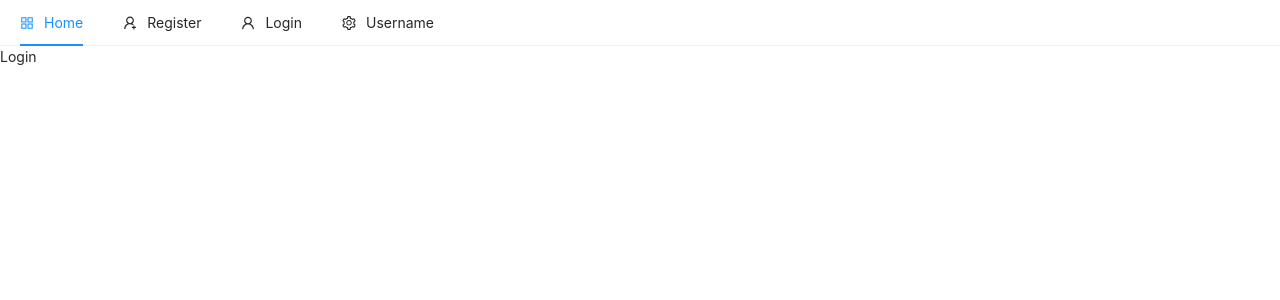
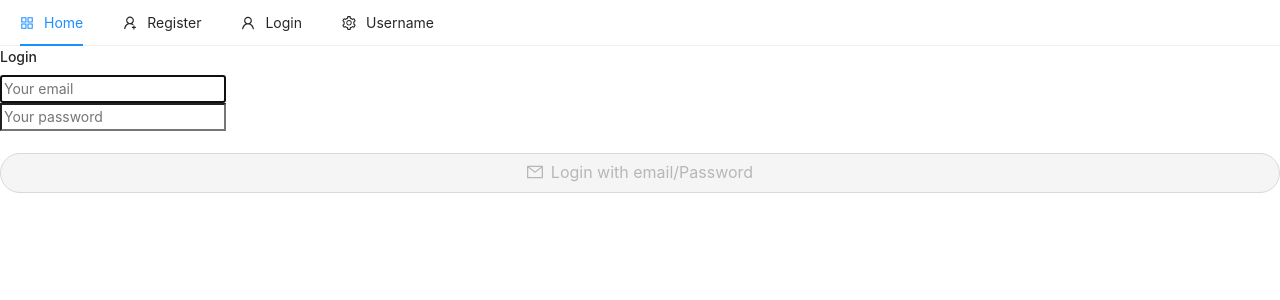
Before and after one commit to camali1047/ecommerce, a React (Create React App) app: page /login in a window 1280 px wide. Shown: the top 300 px of the page. Built offline with nearby package versions, Linux system fonts and the light colour scheme; no server answers.

Commit message:
login-register

```diff
--- a/package.json
+++ b/package.json
@@ -12,9 +12,12 @@
     "firebase": "^8.2.9",
     "react": "^17.0.1",
     "react-dom": "^17.0.1",
+    "react-redux": "^7.2.2",
     "react-router-dom": "^5.2.0",
     "react-scripts": "4.0.3",
     "react-toastify": "^7.0.3",
+    "redux": "^4.0.5",
+    "redux-devtools-extension": "^2.13.8",
     "web-vitals": "^1.0.1"
   },
   "scripts": {
--- a/src/App.js
+++ b/src/App.js
@@ -1,13 +1,40 @@
-import React from "react";
+import React, { useEffect } from "react";
 import { Switch, Route } from "react-router-dom";
 import { ToastContainer } from "react-toastify";
 import "react-toastify/dist/ReactToastify.css";
+
 import Login from "./pages/auth/Login";
 import Register from "./pages/auth/Register";
 import Home from "./pages/Home";
 import Header from "./components/nav/Header";
+import RegisterComplete from "./pages/auth/RegisterComplete";
+
+import { auth } from "./firebase";
+import { useDispatch } from "react-redux";
 
 const App = () => {
+  const dispatch = useDispatch();
+
+  //to check firebase auth state
+
+  useEffect(() => {
+    const unsubscribe = auth.onAuthStateChanged(async (user) => {
+      if (user) {
+        const idTokenResult = await user.getIdTokenResult();
+        console.log("user", user);
+        dispatch({
+          type: "LOGGED_IN_USER",
+          payload: {
+            email: user.email,
+            token: idTokenResult.token,
+          },
+        });
+      }
+    });
+    //cleanup
+    return () => unsubscribe();
+  }, []);
+
   return (
     <>
       <Header />
@@ -15,6 +42,7 @@ const App = () => {
       <Switch>
         <Route exact path="/login" component={Login} />
         <Route exact path="/register" component={Register} />
+        <Route exact path="/register/complete" component={RegisterComplete} />
         <Route path="/" component={Home} />
       </Switch>
     </>
--- a/src/components/nav/Header.js
+++ b/src/components/nav/Header.js
@@ -1,19 +1,34 @@
 import React, { useState } from "react";
 import { Link } from "react-router-dom";
+import firebase from "firebase";
+import { useDispatch } from "react-redux";
+import { useHistory } from "react-router-dom";
 import { Menu } from "antd";
 import {
   AppstoreOutlined,
   SettingOutlined,
   UserOutlined,
   UserAddOutlined,
+  LogoutOutlined,
 } from "@ant-design/icons";
 const { SubMenu, Item } = Menu;
 
 const Header = () => {
   const [current, setCurrent] = useState("home");
+  let dispatch = useDispatch();
+  let history = useHistory();
   const handleClick = (e) => {
     //console.log(e.key);
     setCurrent(e.key);
+  };
+
+  const logout = () => {
+    firebase.auth().signOut();
+    dispatch({
+      type: "LOGOUT",
+      payload: null,
+    });
+    history.push("/login");
   };
 
   return (
@@ -31,6 +46,9 @@ const Header = () => {
       <SubMenu key="SubMenu" icon={<SettingOutlined />} title="Username">
         <Item key="setting:1">Option 1</Item>
         <Item key="setting:2">Option 2</Item>
+        <Item key="setting:3" icon={<LogoutOutlined />} onClick={logout}>
+          Logout
+        </Item>
       </SubMenu>
     </Menu>
   );
--- a/src/index.js
+++ b/src/index.js
@@ -6,11 +6,21 @@ import reportWebVitals from "./reportWebVitals";
 import { BrowserRouter as Router } from "react-router-dom";
 import "antd/dist/antd.css";
 
+import { createStore } from "redux";
+import { Provider } from "react-redux";
+import { composeWithDevTools } from "redux-devtools-extension";
+import rootReducer from "./reducers/index";
+
+//store
+const store = createStore(rootReducer, composeWithDevTools());
+
 ReactDOM.render(
   //<React.StrictMode>
-  <Router>
-    <App />
-  </Router>,
+  <Provider store={store}>
+    <Router>
+      <App />
+    </Router>
+  </Provider>,
   //</React.StrictMode>,
   document.getElementById("root")
 );
--- a/src/pages/auth/Login.js
+++ b/src/pages/auth/Login.js
@@ -1,9 +1,85 @@
-import React from "react";
+import React, { useState } from "react";
+import { auth } from "../../firebase";
+import { toast } from "react-toastify";
+import { Button } from "antd";
+import { MailOutlined } from "@ant-design/icons";
+import { useDispatch } from "react-redux";
 
-const Login = () => {
+const Login = ({ history }) => {
+  const [email, setEmail] = useState("");
+  const [password, setPassword] = useState("");
+  const [loading, setLoading] = useState(false);
+  let dispatch = useDispatch();
+  const handleSubmit = async (e) => {
+    e.preventDefault();
+    setLoading(true);
+    //console.table(email, password);
+    try {
+      const result = await auth.signInWithEmailAndPassword(email, password);
+      //console.log(result)
+      const { user } = result;
+      const idTokenResult = await user.getIdTokenResult();
+      dispatch({
+        type: "LOGGED_IN_USER",
+        payload: {
+          email: user.email,
+          token: idTokenResult.token,
+        },
+      });
+      history.push("/");
+    } catch (error) {
+      console.log(error);
+      toast.error(error.message);
+      setLoading(false);
+    }
+  };
+
+  const loginForm = () => (
+    <form onSubmit={handleSubmit}>
+      <div className="form-group">
+        <input
+          type="email"
+          className="form-control"
+          value={email}
+          onChange={(e) => setEmail(e.target.value)}
+          placeholder="Your email"
+          autoFocus
+        />
+      </div>
+
+      <div className="form-group">
+        <input
+          type="password"
+          className="form-control"
+          value={password}
+          onChange={(e) => setPassword(e.target.value)}
+          placeholder="Your password"
+        />
+      </div>
+      <br />
+      <Button
+        onClick={handleSubmit}
+        type="primary"
+        className="mb-3"
+        block
+        shape="round"
+        icon={<MailOutlined />}
+        size="large"
+        disabled={!email || password.length < 6}
+      >
+        Login with email/Password
+      </Button>
+    </form>
+  );
+
   return (
-    <div>
-      <p>Login</p>
+    <div className="container p-5">
+      <div className="row">
+        <div className="col-md-6 offset-md-3">
+          <h4>Login</h4>
+          {loginForm()}
+        </div>
+      </div>
     </div>
   );
 };
--- a/src/pages/auth/Register.js
+++ b/src/pages/auth/Register.js
@@ -6,7 +6,7 @@ const Register = () => {
   const [email, setEmail] = useState("");
   const handleSubmit = async (e) => {
     e.preventDefault();
-    console.log("ENV-->", process.env.REACT_APP_REGISTER_REDIRECT_URL);
+    //console.log("ENV-->", process.env.REACT_APP_REGISTER_REDIRECT_URL);
     const config = {
       url: process.env.REACT_APP_REGISTER_REDIRECT_URL,
       handleCodeInApp: true,
@@ -28,8 +28,10 @@ const Register = () => {
         className="form-control"
         value={email}
         onChange={(e) => setEmail(e.target.value)}
+        placeholder="Your email"
         autoFocus
       />
+      <br />
       <button type="submit" className="btn btn-raised">
         Register
       </button>
--- /dev/null
+++ b/src/pages/auth/RegisterComplete.js
@@ -0,0 +1,76 @@
+import React, { useState, useEffect } from "react";
+import { auth } from "../../firebase";
+import { toast } from "react-toastify";
+
+const RegisterComplete = ({ history }) => {
+  const [email, setEmail] = useState("");
+  const [password, setPassword] = useState("");
+
+  useEffect(() => {
+    setEmail(window.localStorage.getItem("emailForRegistration"));
+  }, []);
+
+  const handleSubmit = async (e) => {
+    e.preventDefault();
+    //validation
+    if (!email || !password) {
+      toast.error("email and password is required");
+      return;
+    }
+    if (password.length < 6) {
+      toast.error("password must be at least 6 characters");
+      return;
+    }
+    try {
+      const result = await auth.signInWithEmailLink(
+        email,
+        window.location.href
+      );
+      if (result.user.emailVerified) {
+        //remove user email from local storage
+        window.localStorage.removeItem("emailForRegistration");
+        //get user id token
+        let user = auth.currentUser;
+        await user.updatePassword(password);
+        const idTokenResult = await user.getIdTokenResult();
+        //redux store
+        console.log("user", user, "idTokenResult", idTokenResult);
+        //redirect
+        history.push("/");
+      }
+    } catch (error) {
+      toast.error(error.message);
+    }
+  };
+
+  const completeRegistrationForm = () => (
+    <form onSubmit={handleSubmit}>
+      <input type="email" className="form-control" value={email} disabled />
+      <input
+        type="password"
+        className="form-control"
+        value={password}
+        onChange={(e) => setPassword(e.target.value)}
+        placeholder="Password"
+        autoFocus
+      />
+      <br />
+      <button type="submit" className="btn btn-raised">
+        Complete Registration
+      </button>
+    </form>
+  );
+
+  return (
+    <div className="container p-5">
+      <div className="row">
+        <div className="col-md-6 offset-md-3">
+          <h4>Register Complete</h4>
+          {completeRegistrationForm()}
+        </div>
+      </div>
+    </div>
+  );
+};
+
+export default RegisterComplete;
--- /dev/null
+++ b/src/reducers/index.js
@@ -0,0 +1,7 @@
+import { combineReducers } from "redux";
+import { userReducer } from "./userReducer";
+
+const rootReducer = combineReducers({
+  user: userReducer,
+});
+export default rootReducer;
--- /dev/null
+++ b/src/reducers/userReducer.js
@@ -0,0 +1,10 @@
+export const userReducer = (state = null, action) => {
+  switch (action.type) {
+    case "LOGGED_IN_USER":
+      return action.payload;
+    case "LOGOUT":
+      return action.payload;
+    default:
+      return state;
+  }
+};
```
Also changed, not shown: 1 other file (tests, documents, lock files or other folders).
